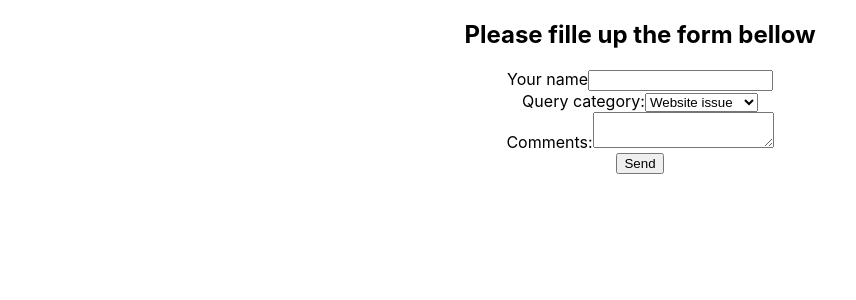
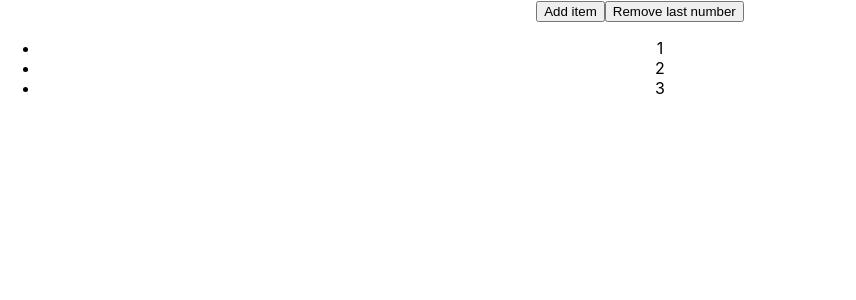
Before and after one commit to mistersouza/intro-react, a React (Create React App) app in the folder my-app/: page / in a window 1280 px wide. Shown: the top 300 px of the page, without its empty margins (0-856 px from the left). Built offline with nearby package versions, Linux system fonts and the light colour scheme.

Commit message:
Updating array with useState

```diff
--- a/my-app/src/App.js
+++ b/my-app/src/App.js
@@ -1,10 +1,10 @@
 import './App.css';
-import ControlledFormHooks from './components/ControlledFormHooks';
+import UseStateWithArrays from './components/UseStateWithArrays';
 
 function App() {
   return (
     <div className="App">
-      <ControlledFormHooks />
+      <UseStateWithArrays />
     </div>
   );
 }
--- /dev/null
+++ b/my-app/src/components/UseStateWithArrays.js
@@ -0,0 +1,19 @@
+import React, { useState } from 'react'
+
+function UseStateWithArrays() {
+    const [ numbers, setNumbers ] = useState([1, 2, 3])
+
+    const addNumbers = () => setNumbers([...numbers, numbers.length + 1])
+    const removeLastNumber = () => setNumbers([...numbers.filter(number => number !== numbers[numbers.length -1])])
+  return (
+    <div>
+        <button onClick={addNumbers}>Add item</button>
+        <button onClick={removeLastNumber}>Remove last number</button>
+        <ul>
+            {numbers.map(number => <li key={number}>{number}</li>)}
+        </ul>
+    </div>
+  )
+}
+
+export default UseStateWithArrays
```
